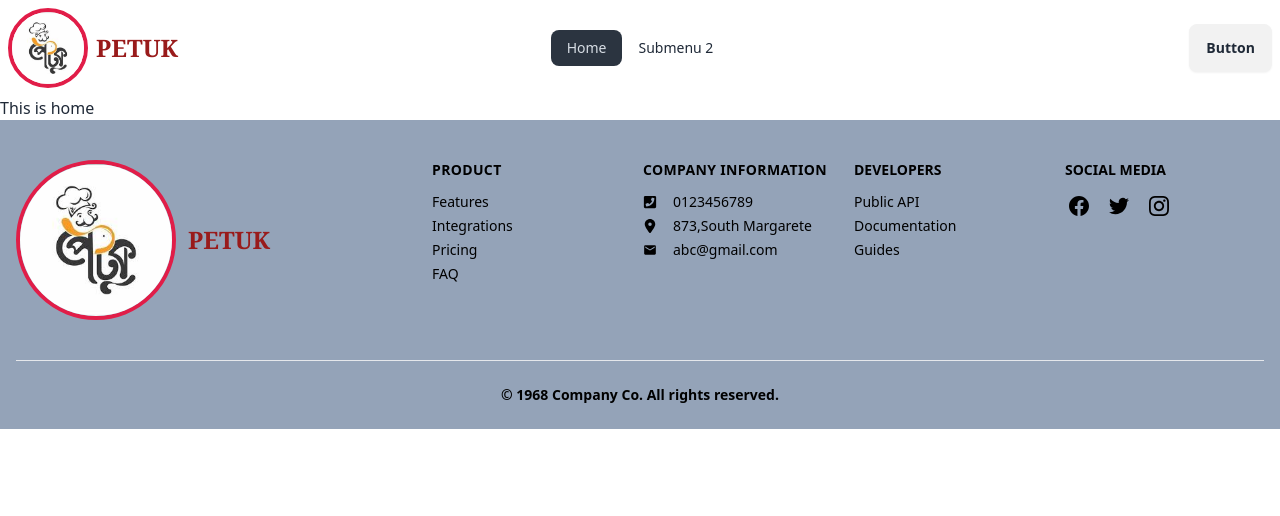
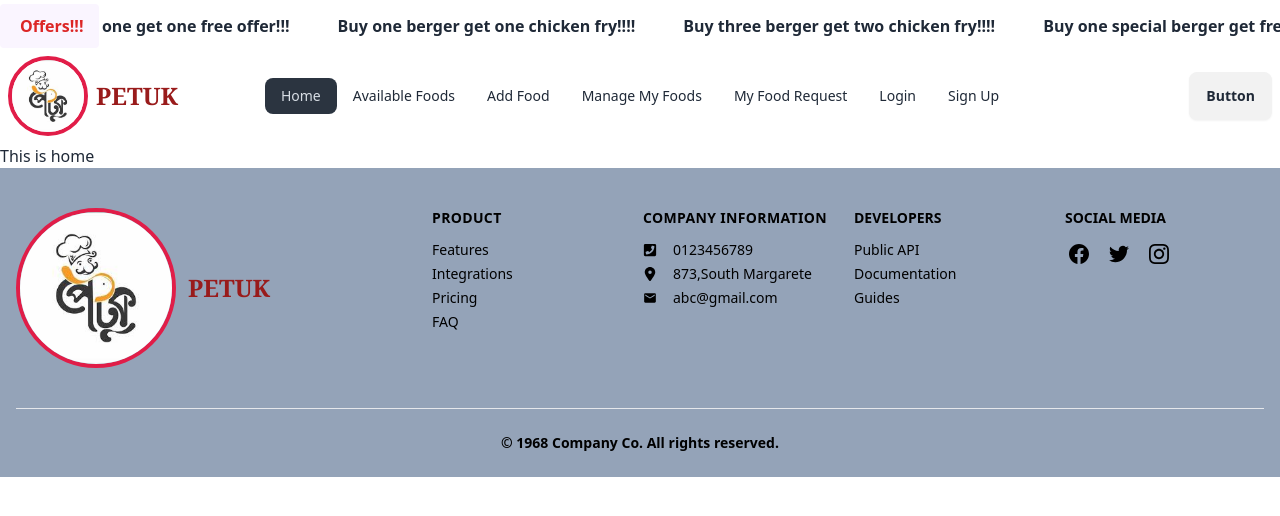
Before and after one commit to rebahaider/food-client-side, a React (Vite) app: page / in a window 1280 px wide. Shown: the top 516 px of the page. Built offline with nearby package versions, Linux system fonts and the light colour scheme.

Commit message:
use react marquee

```diff
--- a/package.json
+++ b/package.json
@@ -14,6 +14,7 @@
     "match-sorter": "^6.3.4",
     "react": "^18.2.0",
     "react-dom": "^18.2.0",
+    "react-fast-marquee": "^1.6.4",
     "react-icons": "^5.2.1",
     "react-router-dom": "^6.23.0",
     "sort-by": "^1.2.0"
--- a/src/Layout/Layout.jsx
+++ b/src/Layout/Layout.jsx
@@ -1,11 +1,13 @@
 import { Outlet } from "react-router-dom";
 import Footer from "../Pages/Share/Footer";
 import Navbar from "../Pages/Share/Navbar";
+import Offer from "../Pages/Share/Offer";
 
 
 const Layout = () => {
     return (
         <div className="max-w-7xl mx-auto">
+            <Offer></Offer>
             <Navbar></Navbar>
             <Outlet></Outlet>
             <Footer></Footer>
--- a/src/Pages/Share/Navbar.jsx
+++ b/src/Pages/Share/Navbar.jsx
@@ -5,7 +5,13 @@ const Navbar = () => {
     const navlinks = <>
 
         <li><NavLink to="/">Home</NavLink></li>
-        <li><a>Submenu 2</a></li>
+        <li><NavLink to="/availableFoods"> Available Foods</NavLink></li>
+        <li><NavLink to="/addFood">Add Food</NavLink></li>
+        <li><NavLink to="/manageFood">Manage My Foods</NavLink></li>
+        <li><NavLink to="/foodRequest">My Food Request</NavLink></li>
+        <li><NavLink to="/login">Login</NavLink></li>
+        <li><NavLink to="/signUp">Sign Up</NavLink></li>
+
 
     </>
     return (
--- /dev/null
+++ b/src/Pages/Share/Offer.jsx
@@ -0,0 +1,24 @@
+import Marquee from "react-fast-marquee";
+
+const Offer = () => {
+    return (
+        <div className="mt-1 flex">
+            <button href="#_" className="px-5 py-2.5 relative rounded group overflow-hidden font-medium bg-purple-50 text-red-600 inline-block">
+                <span className="absolute top-0 left-0 flex w-full h-0 mb-0 transition-all duration-200 ease-out transform translate-y-0 bg-red-600 group-hover:h-full opacity-90"></span>
+                <span className="relative group-hover:text-white font-extrabold">Offers!!!</span>
+            </button>
+            <Marquee pauseOnHover={true}>
+
+                    <p className="mr-12 font-bold">50% off on every pizza!!!!</p>
+                    <p className="mr-12 font-bold">Buy one get one free offer!!! </p>
+                    <p className="mr-12 font-bold">Buy one berger get one chicken fry!!!!</p>
+                    <p className="mr-12 font-bold">Buy three berger get two chicken fry!!!!</p>
+                    <p className="mr-12 font-bold">Buy one special berger get free french fry!!!!</p>
+
+
+            </Marquee>
+        </div>
+    );
+};
+
+export default Offer;
```
Also changed, not shown: 1 other file (tests, documents, lock files or other folders).
